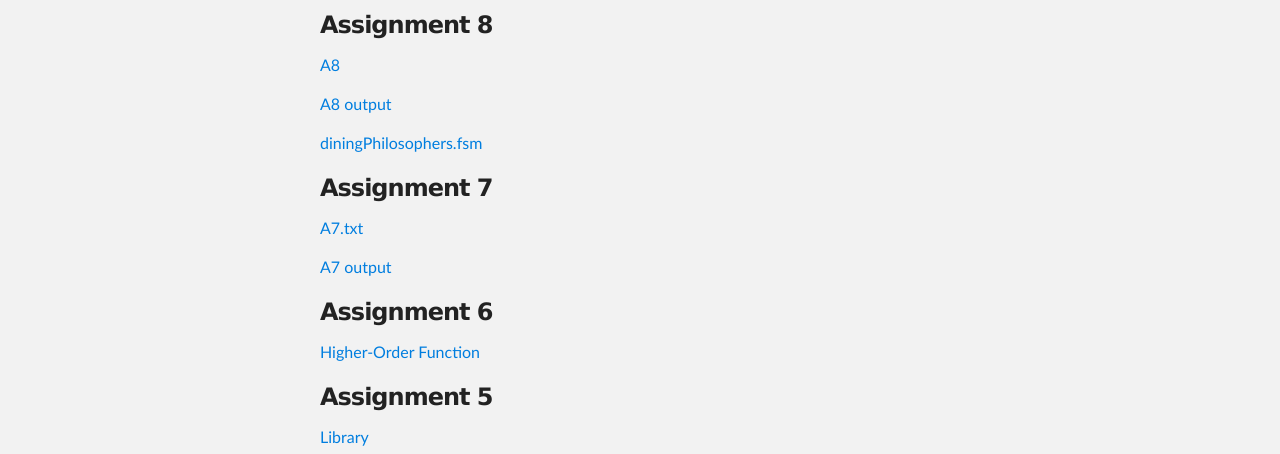
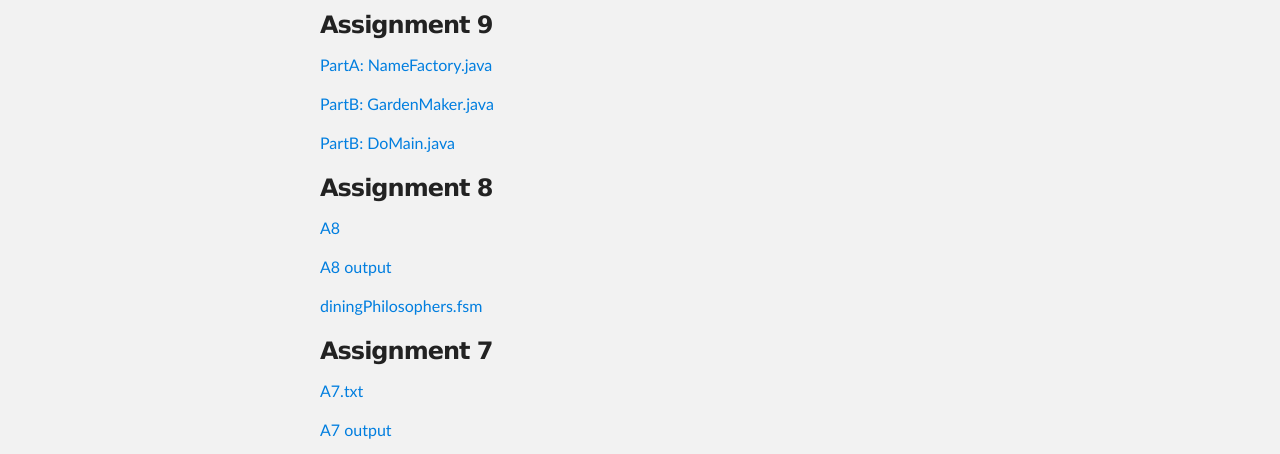
Before and after one commit to jsreese92/723, a plain HTML site: page index.html in a window 1280 px wide. Shown: the part 333-787 px from the top of the page. Drawn offline with Linux system fonts and the light colour scheme.

Commit message:
assignment 9

```diff
--- a/index.html
+++ b/index.html
@@ -33,6 +33,15 @@
       <section id="main_content" class="inner">
         <h2>
 <a id="welcome-to-github-pages" class="anchor" href="#welcome-to-github-pages" aria-hidden="true"><span class="octicon octicon-link"></span></a>Example of ML implementations of ADTs.</h2>
+
+<h3>
+<a id="welcome-to-github-pages" class="anchor" href="#welcome-to-github-pages" aria-hidden="true"><span class="octicon octicon-link"></span></a>Assignment 9
+</h3>
+<p><a href ="https://raw.githubusercontent.com/jsreese92/723/master/A9/NameFactory.java"> PartA: NameFactory.java </a></p>
+<p><a href ="https://raw.githubusercontent.com/jsreese92/723/master/A9/partB/GardenMaker.java"> PartB: GardenMaker.java </a></p>
+<p><a href ="https://raw.githubusercontent.com/jsreese92/723/master/A9/partB/DoMain.java"> PartB: DoMain.java </a></p>
+
+
 <h3>
 <a id="welcome-to-github-pages" class="anchor" href="#welcome-to-github-pages" aria-hidden="true"><span class="octicon octicon-link"></span></a>Assignment 8
 </h3>
```
